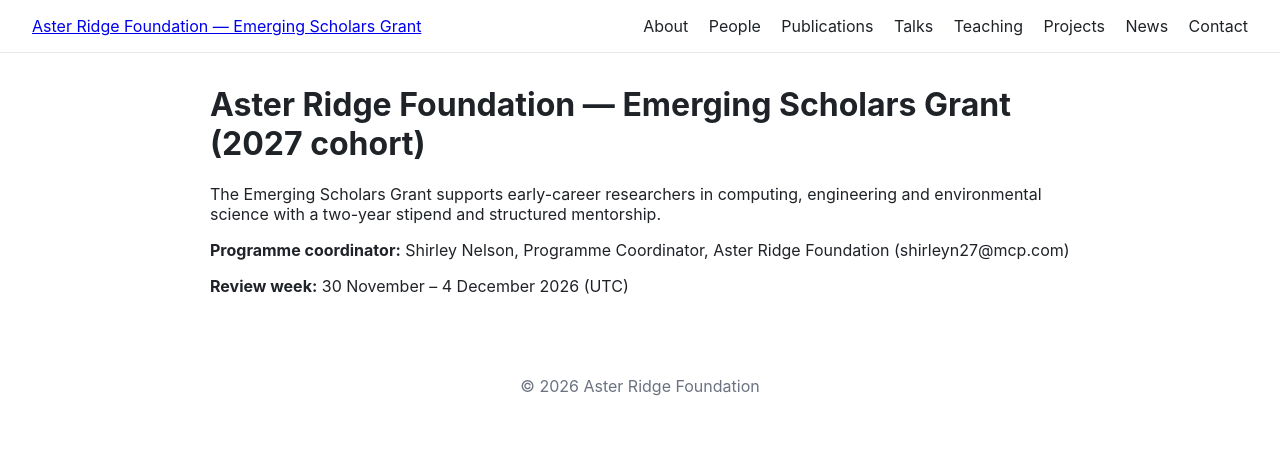
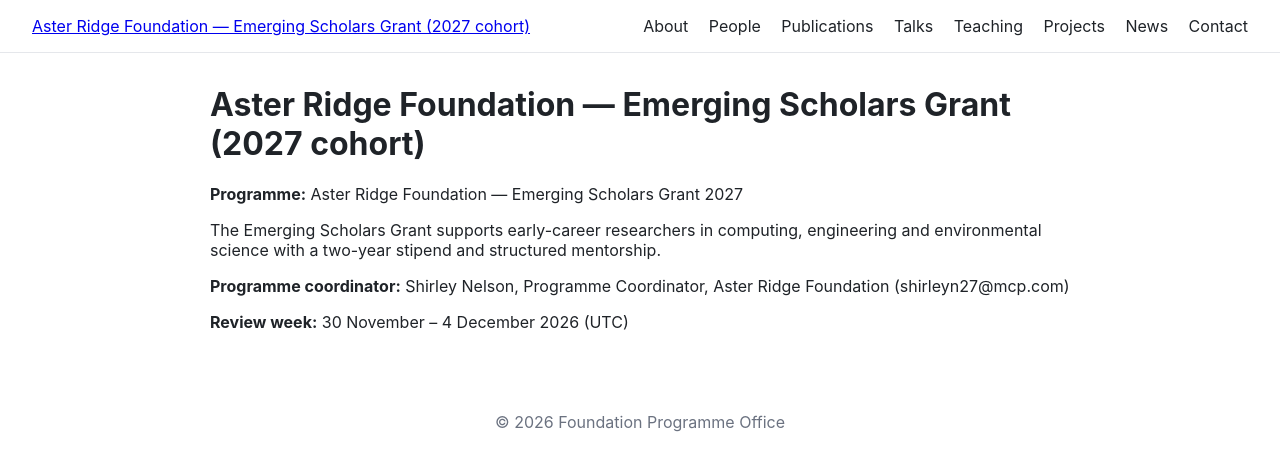
Before and after one commit to komal74784391-netizen/aster-ridge-emerging-scholars-grant-site, a Jekyll site: the page built from index.md, in a window 1280 px wide. Shown: the top 471 px of the page. Built offline with Jekyll 4.4.1, drawn with Linux system fonts in a browser that asks for light colours.

Commit message:
Sync final programme site content

```diff
--- a/_config.yml
+++ b/_config.yml
@@ -1,4 +1,4 @@
-title: "Aster Ridge Foundation — Emerging Scholars Grant"
+title: "Aster Ridge Foundation — Emerging Scholars Grant (2027 cohort)"
 description: "The Emerging Scholars Grant supports early-career researchers in computing, engineering and environmental science with a two-year stipend and structured mentorship."
 baseurl: ""
 url: ""
--- a/_includes/footer.html
+++ b/_includes/footer.html
@@ -1,3 +1,3 @@
 <footer class="site-footer">
-  <p>&copy; {{ site.time | date: "%Y" }} Aster Ridge Foundation</p>
+  <p>&copy; {{ site.time | date: "%Y" }} Foundation Programme Office</p>
 </footer>
--- a/index.md
+++ b/index.md
@@ -4,6 +4,8 @@ title: "Home"
 ---
 # Aster Ridge Foundation — Emerging Scholars Grant (2027 cohort)
 
+**Programme:** Aster Ridge Foundation — Emerging Scholars Grant 2027
+
 The Emerging Scholars Grant supports early-career researchers in computing, engineering and environmental science with a two-year stipend and structured mentorship.
 
 **Programme coordinator:** Shirley Nelson, Programme Coordinator, Aster Ridge Foundation (shirleyn27@mcp.com)
```
Also changed, not shown: _pages/about.md (+2 -0 lines), README.md.
